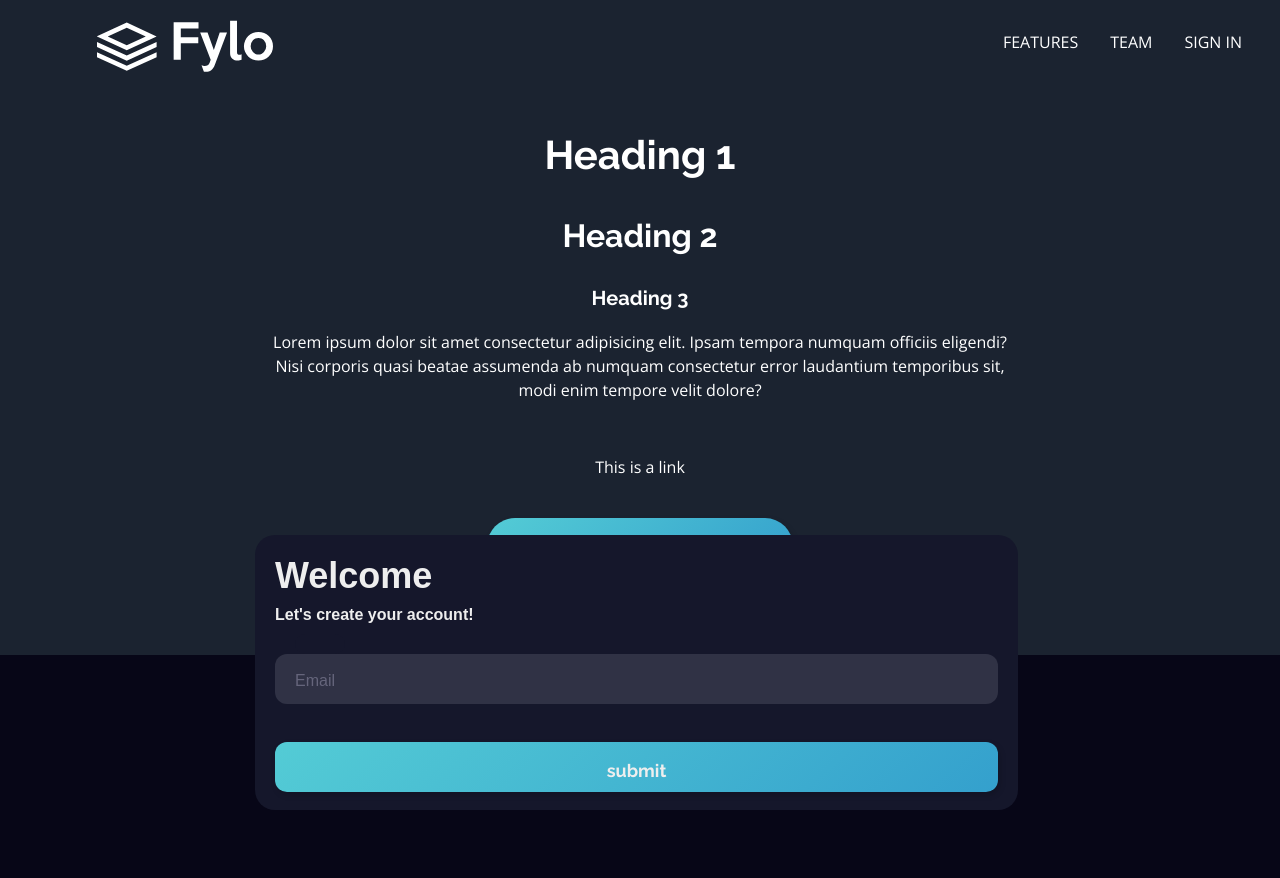
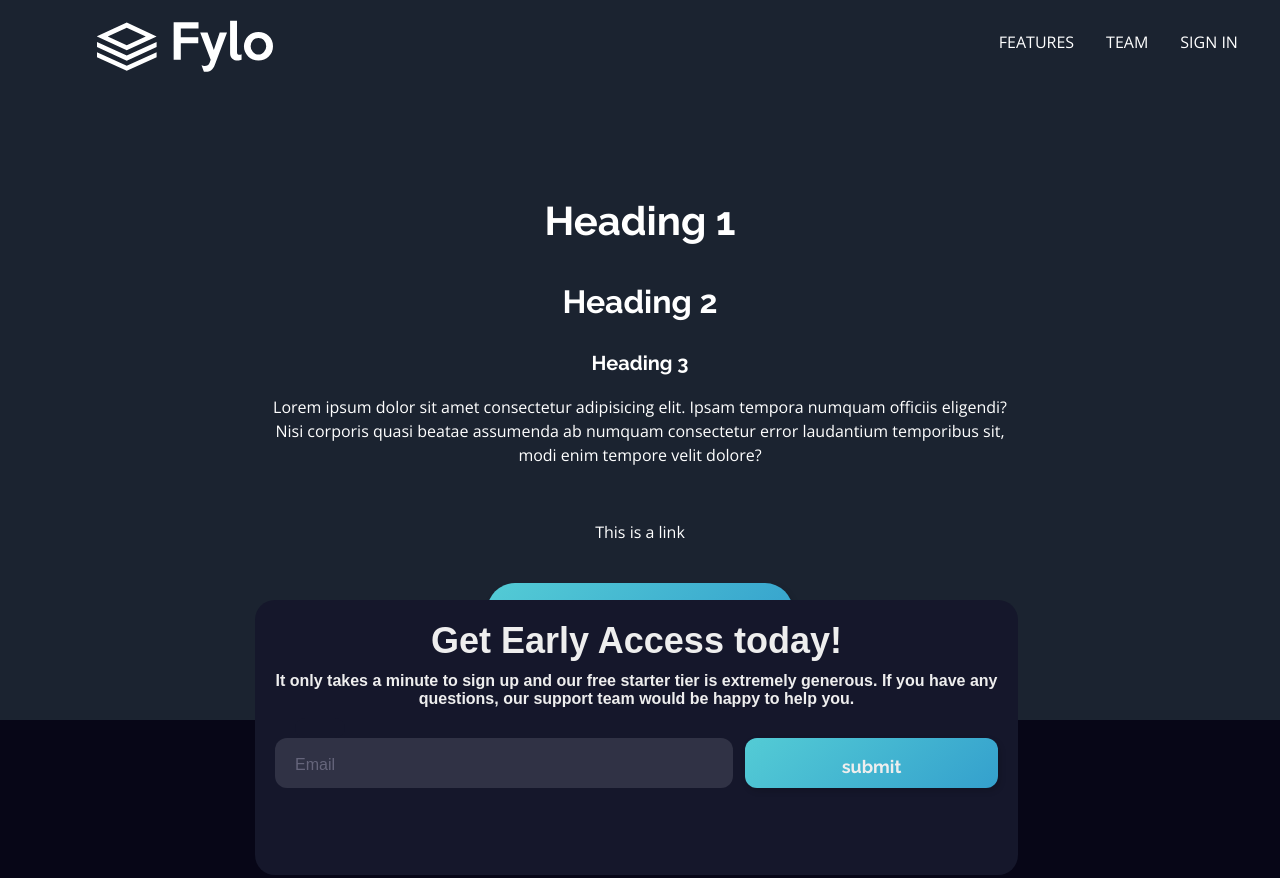
Before and after one commit to ezlyTech/fylo, a website: page sicoFylo.html in a window 1280 px wide. Shown: the top 878 px of the page. Drawn offline with nearby package versions, Linux system fonts and the light colour scheme.

Commit message:
progress

```diff
--- a/app/scss/ribbons/sico.scss
+++ b/app/scss/ribbons/sico.scss
@@ -17,7 +17,7 @@
     .header__navs{
         position: sticky;
         justify-content: right;
-        display: block;
+        display: flex;
         .nav__items{
             display: block;
             float: right;
@@ -93,6 +93,7 @@
       font-family: sans-serif;
       font-size: 36px;
       font-weight: 600;
+      text-align: center;
     }
 
     .subtitle {
@@ -101,6 +102,7 @@
       font-size: 16px;
       font-weight: 600;
       margin-top: 10px;
+      text-align: center;
     }
 
     .input-container {
@@ -114,6 +116,7 @@
     }
 
     .ic2 {
+      position: absolute;
       margin-top: 30px;
     }
 
@@ -127,7 +130,7 @@
       height: 100%;
       outline: 0;
       padding: 4px 20px 0;
-      width: 100%;
+      width: 60%;
     }
 
     .cut {
@@ -177,6 +180,8 @@
     }
 
     .submit {
+      position: relative;
+      float: right;
       background-color: #08d;
       border-radius: 12px;
       border: 0;
@@ -185,10 +190,10 @@
       cursor: pointer;
       font-size: 18px;
       height: 50px;
-      margin-top: 38px;
       // outline: 0;
       text-align: center;
-      width: 100%;
+      width: 35%;
+      margin-top: 30px;
     }
 
     .submit:active {
--- a/sicoFylo.html
+++ b/sicoFylo.html
@@ -59,8 +59,8 @@
 
         <div class="contain">
           <div class="form">
-            <div class="title">Welcome</div>
-            <div class="subtitle">Let's create your account!</div>
+            <div class="title">Get Early Access today!</div>
+            <div class="subtitle">It only takes a minute to sign up and our free starter tier is extremely generous. If you have any questions, our support team would be happy to help you.</div>
             <div class="input-container ic2">
               <input id="email" class="input" type="text" placeholder=" " />
               <div class="cut cut-short"></div>
```
Also changed, not shown: dist/style.css, 1 other file.
